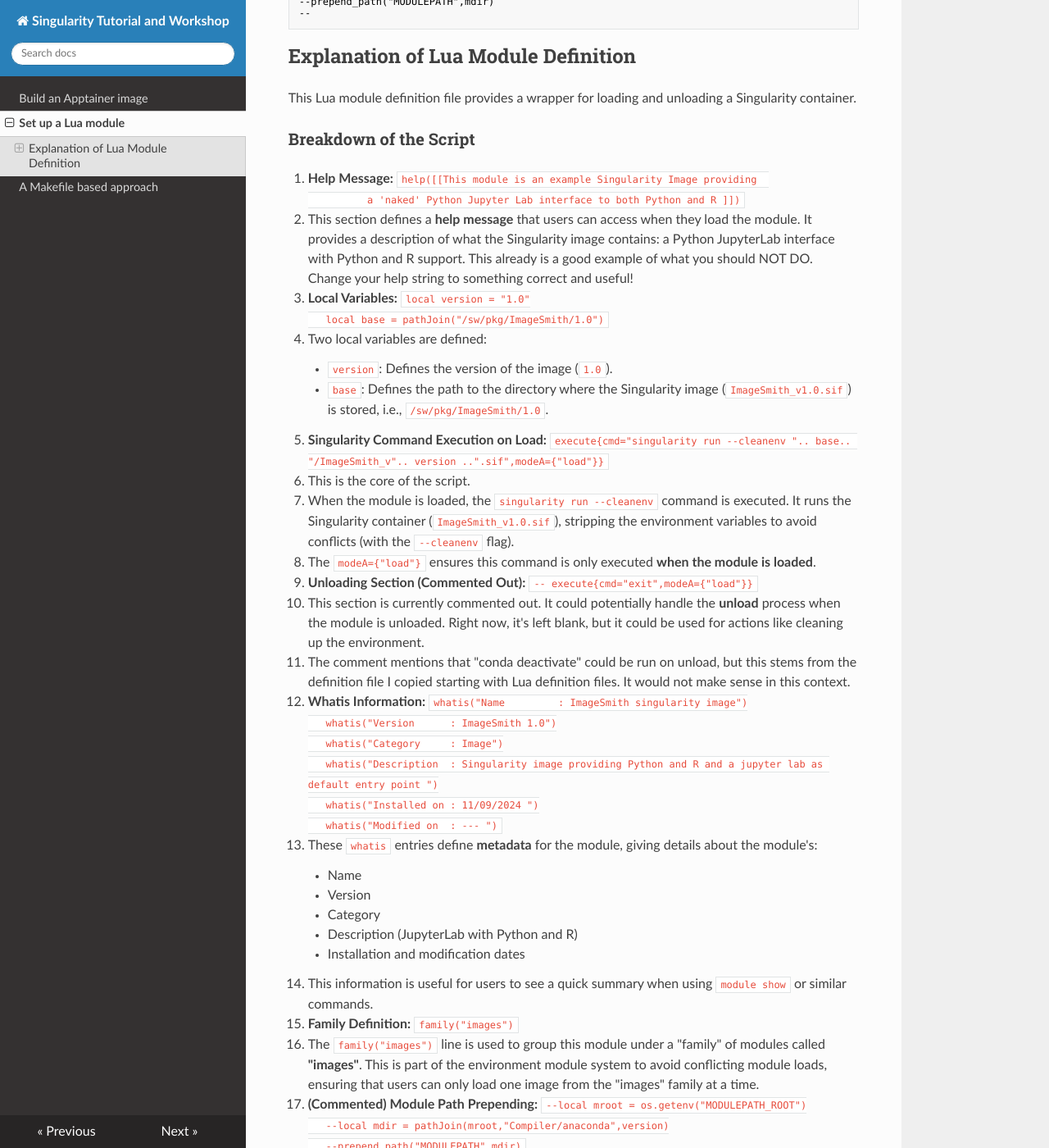
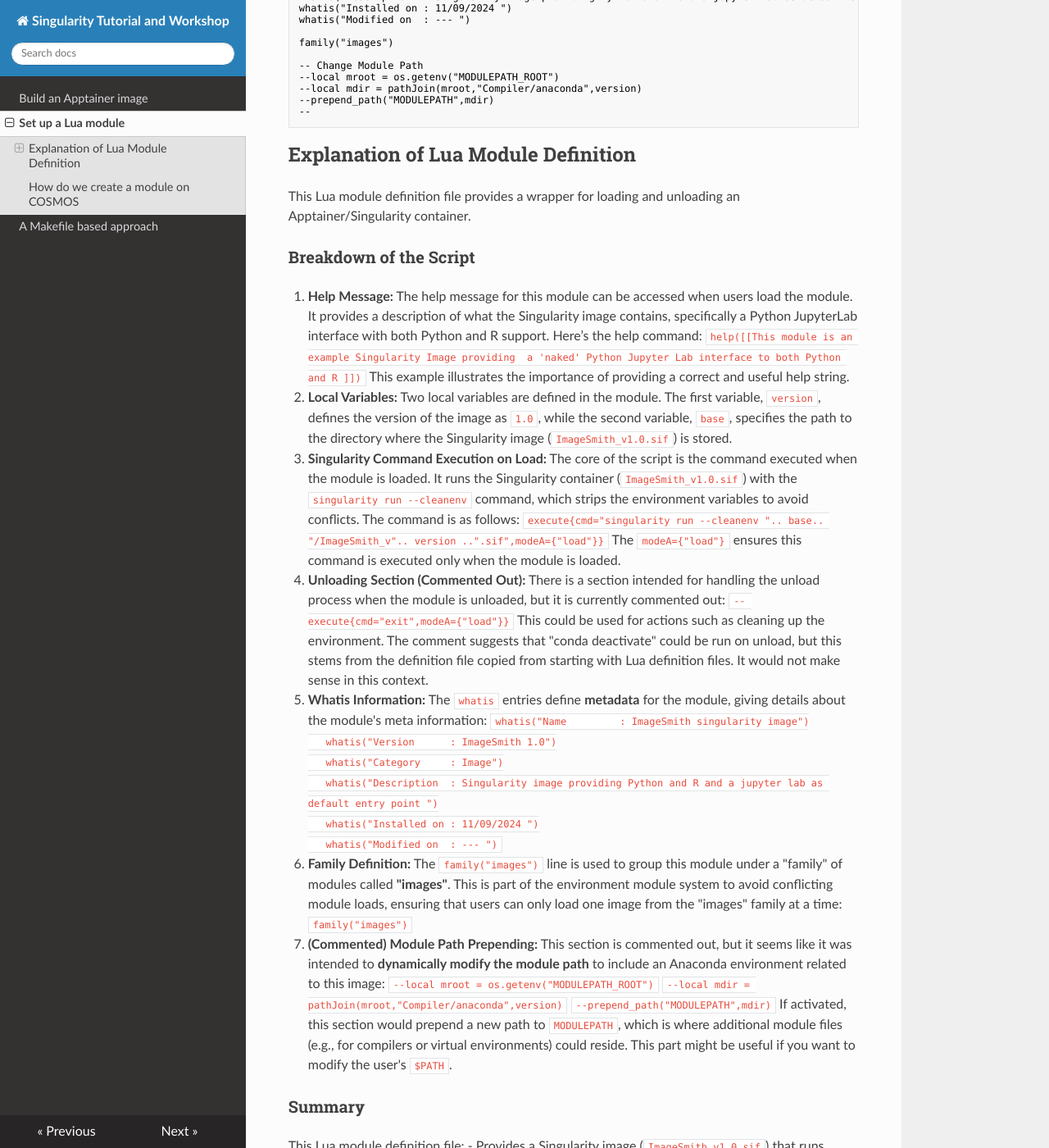
Before and after one commit to stela2502/Singularity_Tutorial, an MkDocs documentation site: the page built from docs/HowToSetUpAModule.md, in a window 1280 px wide and 1400 px high, scrolled down 1073 px. Shown: the whole window at 82% size. Built offline with MkDocs 1.6.1, drawn with Linux system fonts in a browser that asks for light colours; nearby versions of some CDN libraries; some of the changed text lies outside the part shown.

````diff
--- a/docs/HowToSetUpAModule.md
+++ b/docs/HowToSetUpAModule.md
@@ -1,6 +1,8 @@
 # How to set up an Apptainer image as a COSMOS-SENSE module
 
-A valid way to learn about how to load an image in the slurm / module system is to look at the defintion of a working image, e.g. the ImageSmith/1.0 Lua defintion. First we need to find where the definition file is stored on the server:
+In an COSMOS, the module system is used to manage software packages. It allows users to dynamically load and unload specific software environments without affecting the entire system. Modules are defined through Lua scripts, which specify environment variables, dependencies, and version control for different software.
+
+A valid way to learn about how to load an image in the slurm / module system is to look at the defintion of a working image, e.g. the ImageSmith/1.0 Lua defintion. First we need to find where that definition file is stored on the server:
 
 ```bash
 module show ImageSmith/1.0
@@ -60,43 +62,30 @@ family("images")
 
 ## Explanation of Lua Module Definition
 
-This Lua module definition file provides a wrapper for loading and unloading a Singularity container.
+This Lua module definition file provides a wrapper for loading and unloading an Apptainer/Singularity container.
 
 ### Breakdown of the Script
 
 1. **Help Message:**
-   ```
-   help([[This module is an example Singularity Image providing
-          a 'naked' Python Jupyter Lab interface to both Python and R ]])
-   ```
-   - This section defines a **help message** that users can access when they load the module. It provides a description of what the Singularity image contains: a Python JupyterLab interface with Python and R support.
-   This already is a good example of what you should NOT DO. Change your help string to something correct and useful!
+   The help message for this module can be accessed when users load the module. It provides a description of what the Singularity image contains, specifically a Python JupyterLab interface with both Python and R support. Here’s the help command:
+   ``help([[This module is an example Singularity Image providing  a 'naked' Python Jupyter Lab interface to both Python and R ]])``
+   This example illustrates the importance of providing a correct and useful help string.
 
 2. **Local Variables:**
-   ```
-   local version = "1.0"
-   local base = pathJoin("/sw/pkg/ImageSmith/1.0")
-   ```
-   - Two local variables are defined:
-     - `version`: Defines the version of the image (`1.0`).
-     - `base`: Defines the path to the directory where the Singularity image (`ImageSmith_v1.0.sif`) is stored, i.e., `/sw/pkg/ImageSmith/1.0`.
+   Two local variables are defined in the module. The first variable, `version`, defines the version of the image as `1.0`, while the second variable, `base`, specifies the path to the directory where the Singularity image (`ImageSmith_v1.0.sif`) is stored.
 
 3. **Singularity Command Execution on Load:**
-   ```
-   execute{cmd="singularity run --cleanenv ".. base.. "/ImageSmith_v".. version ..".sif",modeA={"load"}}
-   ```
-   - This is the core of the script.
-   - When the module is loaded, the `singularity run --cleanenv` command is executed. It runs the Singularity container (`ImageSmith_v1.0.sif`), stripping the environment variables to avoid conflicts (with the `--cleanenv` flag).
-   - The `modeA={"load"}` ensures this command is only executed **when the module is loaded**.
+   The core of the script is the command executed when the module is loaded. It runs the Singularity container (`ImageSmith_v1.0.sif`) with the `singularity run --cleanenv` command, which strips the environment variables to avoid conflicts. The command is as follows:
+   ```execute{cmd="singularity run --cleanenv ".. base.. "/ImageSmith_v".. version ..".sif",modeA={"load"}}```
+   The `modeA={"load"}` ensures this command is executed only when the module is loaded.
 
 4. **Unloading Section (Commented Out):**
-   ```
-   -- execute{cmd="exit",modeA={"load"}}
-   ```
-   - This section is currently commented out. It could potentially handle the **unload** process when the module is unloaded. Right now, it's left blank, but it could be used for actions like cleaning up the environment.
-   - The comment mentions that "conda deactivate" could be run on unload, but this stems from the definition file I copied starting with Lua definition files. It would not make sense in this context.
+   There is a section intended for handling the unload process when the module is unloaded, but it is currently commented out:
+   ```-- execute{cmd="exit",modeA={"load"}}```
+   This could be used for actions such as cleaning up the environment. The comment suggests that "conda deactivate" could be run on unload, but this stems from the definition file copied from starting with Lua definition files. It would not make sense in this context.
 
 5. **Whatis Information:**
+   The `whatis` entries define **metadata** for the module, giving details about the module's meta information:
    ```
    whatis("Name         : ImageSmith singularity image")
    whatis("Version      : ImageSmith 1.0")
@@ -105,28 +94,17 @@ This Lua module definition file provides a wrapper for loading and unloading a S
    whatis("Installed on : 11/09/2024 ")
    whatis("Modified on  : --- ")
    ```
-   - These `whatis` entries define **metadata** for the module, giving details about the module's:
-     - Name
-     - Version
-     - Category
-     - Description (JupyterLab with Python and R)
-     - Installation and modification dates
-   - This information is useful for users to see a quick summary when using `module show` or similar commands.
 
 6. **Family Definition:**
-   ```
-   family("images")
-   ```
-   - The `family("images")` line is used to group this module under a "family" of modules called **"images"**. This is part of the environment module system to avoid conflicting module loads, ensuring that users can only load one image from the "images" family at a time.
+   The `family("images")` line is used to group this module under a "family" of modules called **"images"**. This is part of the environment module system to avoid conflicting module loads, ensuring that users can only load one image from the "images" family at a time:
+   ```family("images")```
 
 7. **(Commented) Module Path Prepending:**
-   ```
-   --local mroot = os.getenv("MODULEPATH_ROOT")
-   --local mdir = pathJoin(mroot,"Compiler/anaconda",version)
-   --prepend_path("MODULEPATH",mdir)
-   ```
-   - This section is commented out, but it seems like it was intended to **dynamically modify the module path** to include an Anaconda environment related to this image.
-   - If activated, this section would prepend a new path to `MODULEPATH`, which is where additional module files (e.g., for compilers or virtual environments) could reside. THis part might be useful if you e.g. want to modity the users ``$PATH```.
+   This section is commented out, but it seems like it was intended to **dynamically modify the module path** to include an Anaconda environment related to this image:
+   ```--local mroot = os.getenv("MODULEPATH_ROOT")```
+   ```--local mdir = pathJoin(mroot,"Compiler/anaconda",version)```
+   ```--prepend_path("MODULEPATH",mdir)```
+   If activated, this section would prepend a new path to `MODULEPATH`, which is where additional module files (e.g., for compilers or virtual environments) could reside. This part might be useful if you want to modify the user's `$PATH`.
 
 ### Summary
 
@@ -138,7 +116,9 @@ This Lua module definition file:
 
 In essence, it automates loading and executing the Singularity container in an HPC or module-based environment for seamless use of the apptainer system.
 
-But this is a module installed by a system administrator. Only them can install into these folders.
+## How do we create a module on COSMOS
+
+The example module was installed by a system administrator. Only them can install into those folders.
 
 We have a shared folder in COSMOS-SENS ``/scale/gr01/shared/common/`` where we have set up a modules and software folder.
 The modules installed there can be loaded into the module system by issuing:
@@ -154,12 +134,12 @@ module spider module_name
 module load module_name/version
 ```
 
-To register a module you need to create the same folder in both the ``modules`` and ``software`` folder.
+To register a module you need to create a folder with the same name (the package's name) in both the ``modules`` and ``software`` folders.
 Software will be installed into a ``software/<package_name>/<version>/`` directory whereas the Lua definition of the software will reside in the file ``modules/<package_name>/<version>.lua``.
 
-I am no master of modules and can only help you a litlle here.
+I am no master of the module system and can only help you a litlle here.
 
-We only need to replace the Module description and the paths in the Lua description file we got from the ImageSmith Apptainer module:
+As a starter only need to replace the module description and the paths in the Lua description file we got from the ImageSmith Apptainer module:
 
 ```text
 
````
Also changed, not shown: other parts of docs/HowToSetUpAModule.md (+1 -1 lines), docs/AMakefileBasedApproach.md (+12 -7 lines), docs/index.md (+7 -7 lines), 1 other file.
